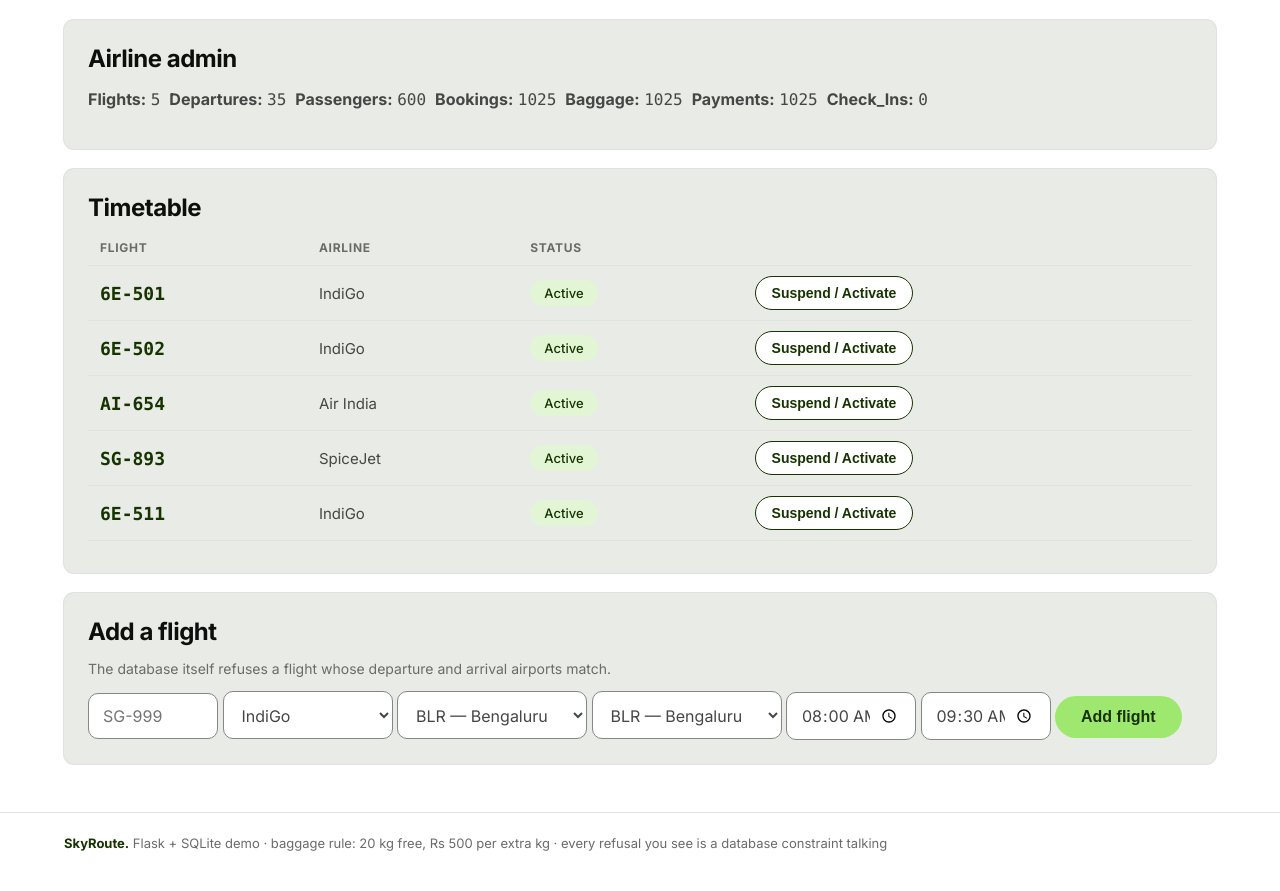
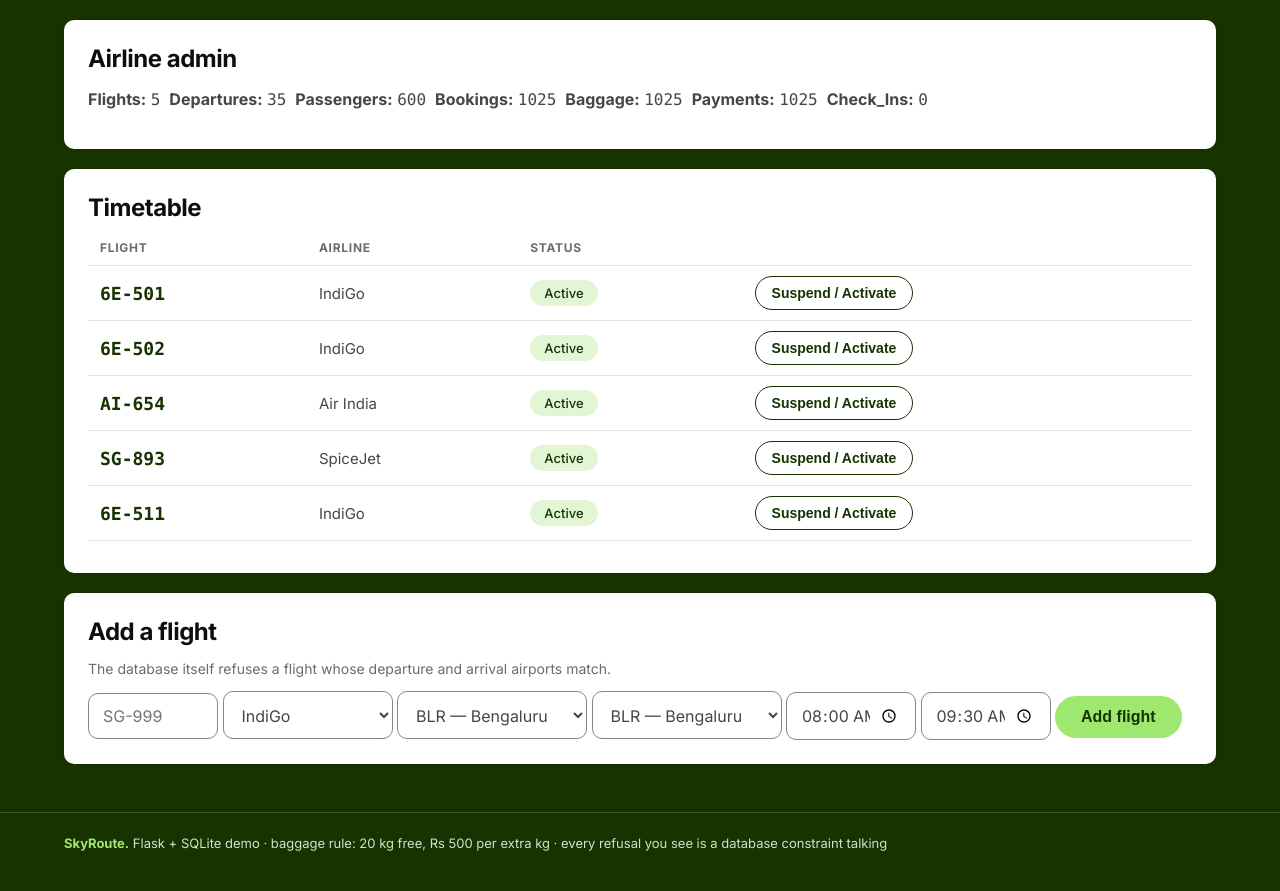
Before and after one commit to Bhaskar-1818/skyroute-dbms-python, a Flask app: page /admin in a window 1280 px wide. Shown: the part 65-956 px from the top of the page. Run offline with Flask 3, Linux system fonts and the light colour scheme; data comes from the database, SQL or seed files in the repository; both versions use the stored data as it was after the commit; data that the repository does not hold is empty.

Commit message:
Dark forest page, hero untouched, button overflow fix

```diff
--- a/python/flask_app/templates/base.html
+++ b/python/flask_app/templates/base.html
@@ -10,8 +10,13 @@
 --fog:#e8ebe6;--paper:#fff;--char:#454745;--obsidian:#0e0f0c;
 --pebble:#868685;--slate:#6a6c6a;--red:#cb272f;--line:#dfe4dc}
 *{box-sizing:border-box}
-body{font-family:'Inter',"Segoe UI",Arial,sans-serif;margin:0;background:var(--paper);
-color:var(--char);font-size:16px;-webkit-font-smoothing:antialiased}
+body{font-family:'Inter',"Segoe UI",Arial,sans-serif;margin:0;
+background:var(--forest);color:var(--char);font-size:16px;-webkit-font-smoothing:antialiased;
+background-image:radial-gradient(rgba(159,232,112,.06) 1px,transparent 1.1px);
+background-size:26px 26px}
+main>.wrap>h2{color:#fff}
+footer.site{border-top:1px solid rgba(255,255,255,.16);color:#cfe3c8}
+footer.site b{color:var(--lime)}
 .wrap{max-width:1200px;margin:0 auto;padding:0 24px}
 /* top nav: white, hairline bottom, pill section switcher */
 header.top{position:sticky;top:0;z-index:20;background:var(--paper);
@@ -44,6 +49,10 @@ font-size:14px;font-weight:500}
 .searchcard{background:var(--paper);border-radius:10px;padding:20px;
 margin:30px 0 -1px;display:flex;gap:10px;flex-wrap:wrap;align-items:end;
 box-shadow:0 10px 32px rgba(0,0,0,.18)}
+.searchcard .field{flex:2 1 150px;min-width:0}
+.searchcard .field:last-of-type{flex:0 0 auto}
+.searchcard button{flex:1 1 150px;max-width:230px;padding:12px 18px}
+@media (max-width:760px){.searchcard button{flex-basis:100%;max-width:none}}
 .field{display:flex;flex-direction:column;gap:4px;flex:1;min-width:150px}
 .field label{font-size:12px;font-weight:600;color:var(--slate);
 text-transform:uppercase;letter-spacing:.06em}
@@ -62,7 +71,7 @@ button.danger,.btn.danger{background:var(--paper);color:var(--red);border:1px so
 padding:8px 16px;font-size:14px}
 button.small,.btn.small{padding:8px 16px;font-size:14px}
 /* cards: fog surface, hairline ring, staggered entrance */
-.card{background:var(--fog);border-radius:10px;padding:24px;margin:20px 0;
+.card{background:var(--paper);border-radius:10px;padding:24px;margin:20px 0;
 box-shadow:rgba(14,15,12,.12) 0 0 0 1px;animation:rise .5s ease both}
 .card:nth-child(2){animation-delay:.06s}.card:nth-child(3){animation-delay:.12s}
 .card:nth-child(4){animation-delay:.18s}.card:nth-child(5){animation-delay:.24s}
@@ -112,9 +121,7 @@ animation:drop .3s ease both}
 .flash.ok{background:var(--mist);color:var(--forest)}
 .flash.error{background:#fbe4e4;color:var(--red)}
 @keyframes drop{from{opacity:0;transform:translateY(-10px)}to{opacity:1;transform:none}}
-footer.site{border-top:1px solid var(--line);margin-top:48px;padding:22px 0 40px;
-color:var(--slate);font-size:13px}
-footer.site b{color:var(--forest)}
+footer.site{margin-top:48px;padding:22px 0 40px;font-size:13px}
 @media (max-width:760px){.ticket{grid-template-columns:1fr}.tbody{border-left:none;
 border-top:2px dashed var(--pebble)}.hero{padding:36px 24px 0}.how{display:none}}
 @media (prefers-reduced-motion:reduce){*{animation:none!important;transition:none!important}}
```
Also changed, not shown: python/flask_app/skyroute.db.
